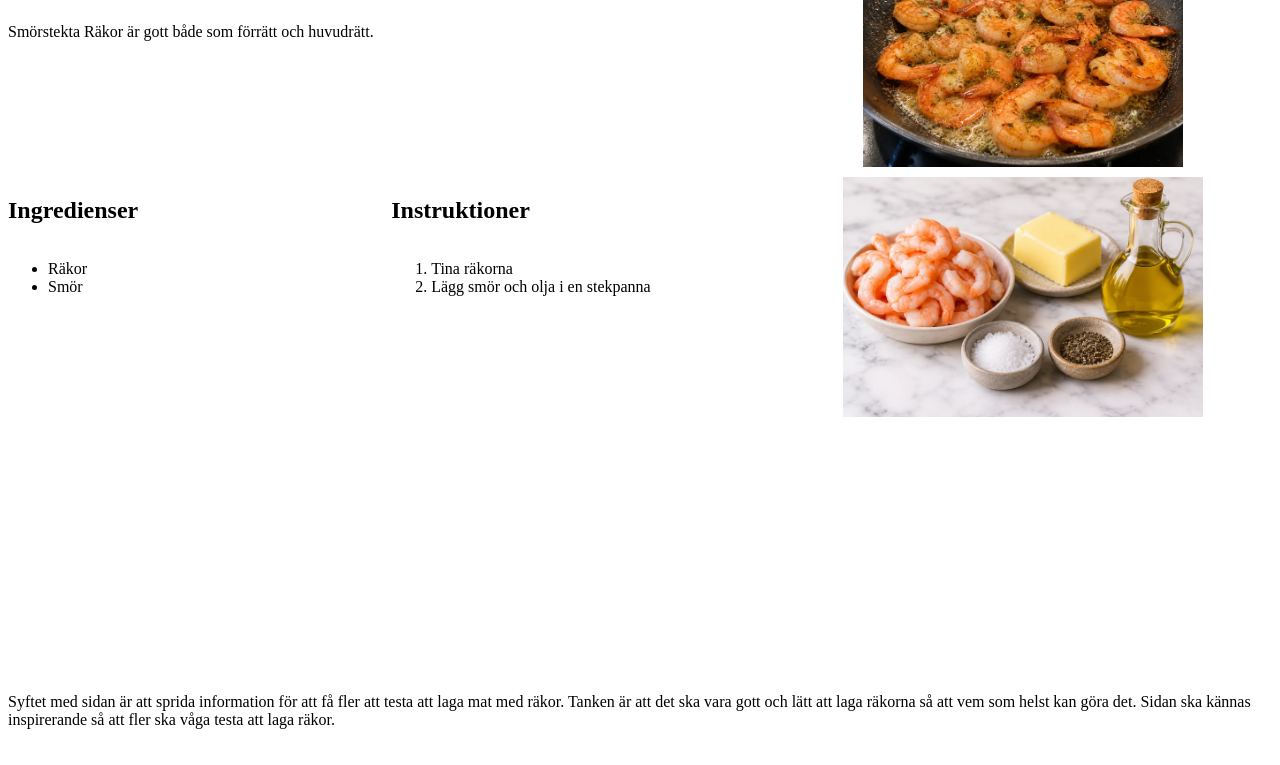
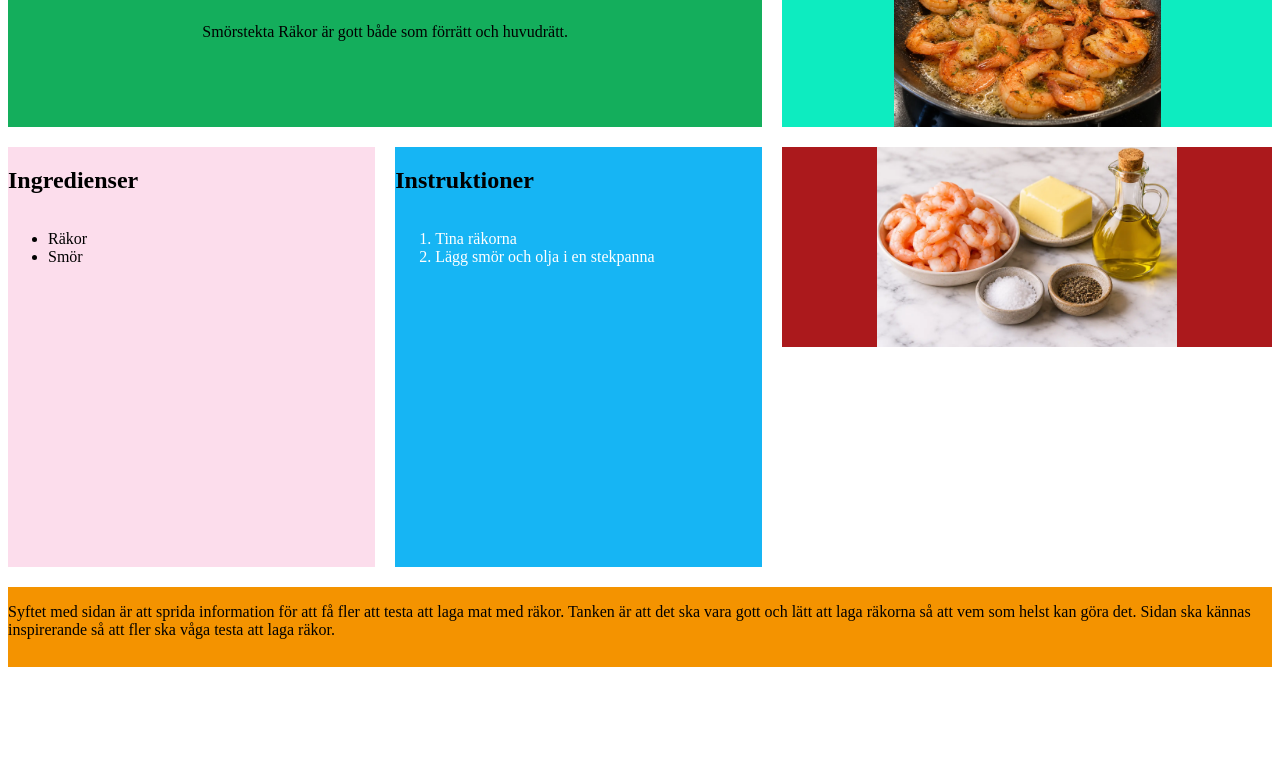
Before and after one commit to Coolpal-real/Webb_projekt_matrecept, a plain HTML site: page index.html in a window 1280 px wide. Shown: the part 81-846 px from the top of the page. After the commit the page ends 800 px from the top, so only its background shows below. Drawn offline with Linux system fonts and the light colour scheme.

Commit message:
Bakgrundsfärger gjorda

```diff
--- a/style.css
+++ b/style.css
@@ -1,8 +1,8 @@
 body{
     display: grid;
     grid-template-columns: 3fr 3fr 4fr;
-    grid-template-rows: 30vh 30vh 30vh 10vh;
-    gap: 10px;
+    grid-template-rows: 25vh 25vh 25vh 10vh;
+    gap: 20px;
     grid-template-areas:
     "header header header-img"
     "ingredients instructions ingredients-img"
@@ -26,7 +26,8 @@ body{
 {
     display: flex;
     flex-direction: column;
-    align-items: flex-start;
+    align-items: center;
+    background-color: #14AE5C;
 }
 .header-img img
 {
@@ -35,12 +36,14 @@ body{
     object-fit: contain;
     min-width: 0;
     min-height: 0;
+    background-color: #0DECC0;
 }
 .ingredients
 {
     display: flex;
     flex-direction: column;
     align-items: flex-start;
+    background-color: #FCDDEC;
 }
 .ingredients-img img
 {
@@ -49,16 +52,23 @@ body{
     object-fit: contain;
     min-width: 0;
     min-height: 0;
+    background-color: #AB191C;
 }
 .instructions
 {
     display: flex;
     flex-direction: column;
     align-items: flex-start;
+    background-color: #16B5F4;
+}
+.instructions li
+{
+    color: white;
 }
 .footer
 {
     display: flex;
     flex-direction: column;
     align-items: center;
+    background-color: #F49300;
 }
```
